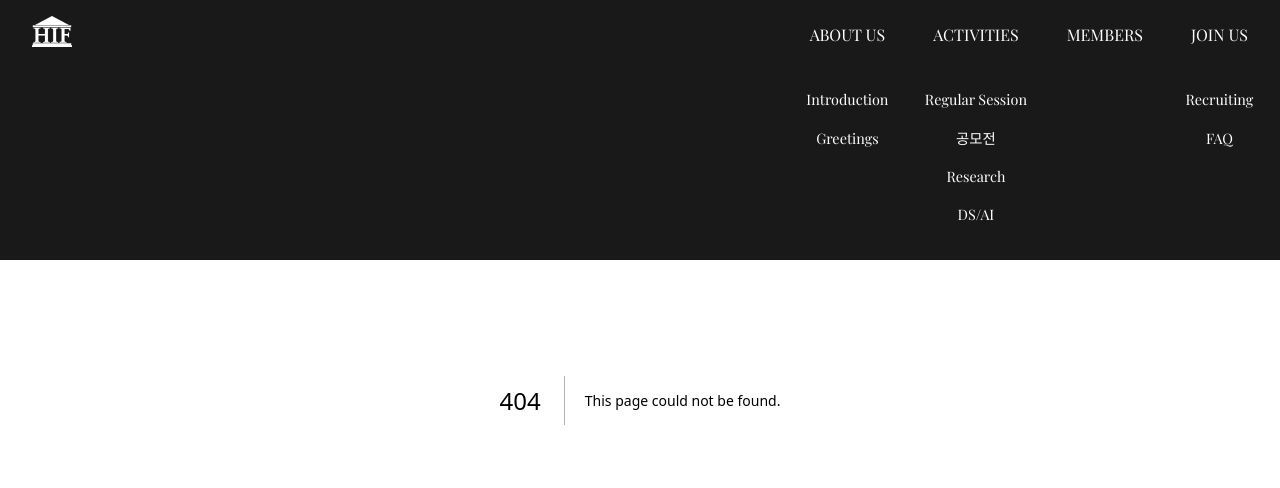
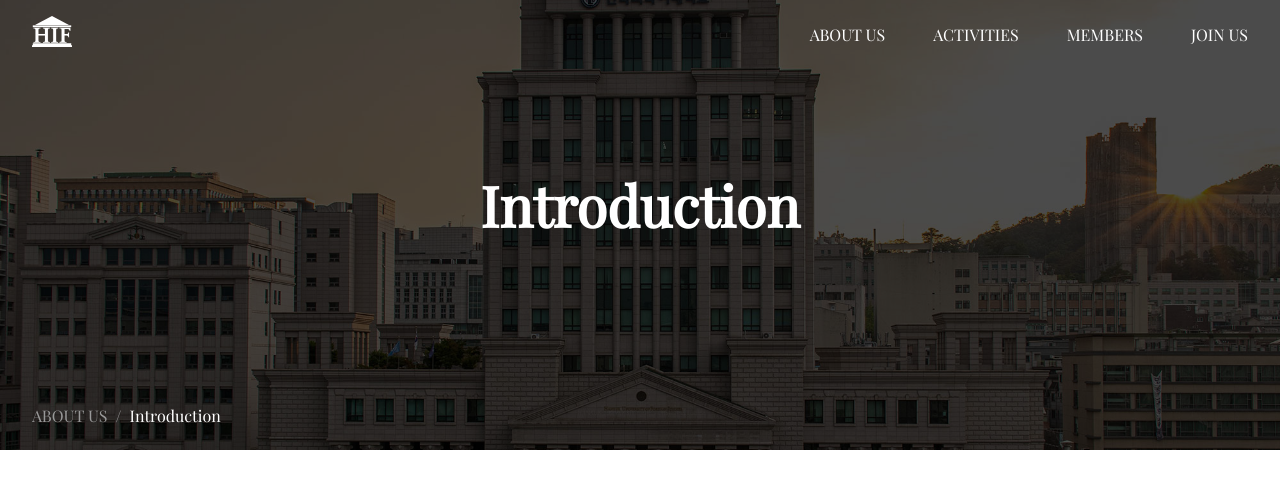
Before and after one commit to 100c08/HIF-Project, a Next.js app: page /about/introduction in a window 1280 px wide. Before the commit this address had no page. Shown: the top 488 px of the page. Built offline with nearby package versions, Linux system fonts and the light colour scheme; a web font is replaced by a local one.

Commit message:
Footer 수정

```diff
--- a/src/components/Header.js
+++ b/src/components/Header.js
@@ -11,12 +11,20 @@
 
 export default function Header() {
   const [isMenuOpen, setIsMenuOpen] = useState(false);
+  const [visibleDropdown, setVisibleDropdown] = useState(null);
 
-  const handleMouseEnter = () => {
+  const handleMouseEnter = (menu) => {
+    setVisibleDropdown(menu);
     setIsMenuOpen(true);
   };
 
   const handleMouseLeave = () => {
+    setVisibleDropdown(null);
+    setIsMenuOpen(false);
+  };
+
+  const handleLinkClick = () => {
+    setVisibleDropdown(null);
     setIsMenuOpen(false);
   };
 
@@ -24,9 +32,10 @@
     {
       title: "ABOUT US",
       menu: "about",
+      href: "/about/introduction",
       items: [
-        { label: "Introduction", href: "/introduction" },
-        { label: "Greetings", href: "/greetings" },
+        { label: "Introduction", href: "/about/introduction" },
+        { label: "Greetings", href: "/about/greetings" },
       ],
     },
     {
@@ -58,7 +67,6 @@
   return (
     <header
       className={`${styles.header} ${isMenuOpen ? styles.menuOpen : ''} ${playfairDisplay.variable}`}
-      onMouseEnter={handleMouseEnter}
       onMouseLeave={handleMouseLeave}
     >
       <div className={styles.logoContainer}>
@@ -73,20 +81,30 @@
         </Link>
       </div>
 
+
       <nav className={styles.nav}>
         <ul className={styles.navMenu}>
           {menuItems.map(({ title, menu, items, href }) => (
-            <li key={menu} className={styles.navItem}>
-              <Link href={href || "#"} className={styles.navLink}>
+            <li
+              key={menu}
+              className={styles.navItem}
+              onMouseEnter={() => handleMouseEnter(menu)}
+            >
+              <Link
+                href={href || "#"}
+                className={styles.navLink}
+                onClick={handleLinkClick}  // 클릭 핸들러 추가
+              >
                 {title}
               </Link>
               {items.length > 0 && (
-                <ul className={styles.dropdownMenu}>
+                <ul className={`${styles.dropdownMenu} ${visibleDropdown === menu ? styles.show : ''}`}>
                   {items.map(({ label, href, className }) => (
                     <li key={label} className={styles.dropdownItem}>
                       <Link
                         href={href}
                         className={`${styles.dropdownLink} ${className || ''}`}
+                        onClick={handleLinkClick}  // 클릭 핸들러 추가
                       >
                         {label}
                       </Link>
--- /dev/null
+++ b/src/pages/about/introduction.js
@@ -0,0 +1,41 @@
+import Head from 'next/head';
+import Link from 'next/link';
+import styles from '../../styles/about/Introduction.module.css';
+import localFont from "next/font/local";
+
+const playfairDisplay = localFont({
+  src: "../../pages/fonts/PlayfairDisplay-Regular.woff",
+  variable: "--font-playfair"
+});
+
+export default function Introduction() {
+    return (
+      <div className={playfairDisplay.variable}>
+        <Head>
+        <title>Introduction | 금융연구회</title>
+        <meta property="og:title" content="Introduction | 금융연구회" />
+        <meta name="description" content="금융연구회 소개 페이지입니다." />
+      </Head>
+      {/* Hero Section */}
+      <div className={styles.heroSection}>
+        <div className={styles.heroOverlay} />
+        <h1 className={styles.heroTitle}>
+          Introduction
+        </h1>
+        {/* Breadcrumb Navigation */}
+        <div className={styles.breadcrumb}>
+          <Link href="/" className={styles.breadcrumbLink}>ABOUT US</Link>
+          <span className={styles.separator}>/</span>
+          <span className={styles.current}>Introduction</span>
+        </div>
+      </div>
+
+      {/* Main Content */}
+      <div className={styles.mainContent}>
+        <div className={styles.contentSection}>
+          {/* 여기에 실제 콘텐츠가 들어갈 예정 */}
+        </div>
+      </div>
+    </div>
+  );
+}
--- /dev/null
+++ b/src/styles/about/Introduction.module.css
@@ -0,0 +1,86 @@
+.heroSection {
+    height: 450px;  /* 높이를 늘려서 breadcrumb까지 포함 */
+    position: relative;
+    background-image: url('/background.gif');
+    background-size: cover;
+    background-position: center;
+    display: flex;
+    flex-direction: column;  /* 세로 방향 배치로 변경 */
+    justify-content: center;  /* 위아래로 간격 벌리기 */
+    overflow: hidden;
+  }
+
+  .heroOverlay {
+    position: absolute;
+    top: 0;
+    left: 0;
+    right: 0;
+    bottom: 0;
+    background: rgba(0, 0, 0, 0.5);
+  }
+
+  .heroTitle {
+    color: #fff;
+    font-size: 3.5rem;
+    font-family: var(--font-playfair);
+    text-align: center;
+    z-index: 1;
+    margin-top: 160px;
+    opacity: 0;
+    transform: translateY(50px);
+    animation: slideUp 1s cubic-bezier(0.4, 0, 0.2, 1) forwards;
+  }
+
+  .breadcrumb {
+    padding: 1rem 2rem;
+    font-family: var(--font-playfair);
+    position: relative;
+    z-index: 1;
+    margin-top: auto;
+    margin-bottom: 5px;  /* 하단 여백 추가 */
+  }
+
+  .breadcrumbLink {
+    color: #999;
+    text-decoration: none;
+    transition: color 0.3s ease;
+    font-family: var(--font-playfair);
+  }
+
+  .breadcrumbLink:hover {
+    color: #fff;
+  }
+
+  .separator {
+    margin: 0 0.5rem;
+    color: #999;
+  }
+
+  .current {
+    color: #fff;
+    font-weight: 500;
+    font-family: var(--font-playfair);
+  }
+
+  .mainContent {
+    background: #fff;
+    padding: 2rem;
+    position: relative;
+  }
+
+  .contentSection {
+    max-width: 1200px;
+    margin: 0 auto;
+    padding: 2rem 0;
+  }
+
+  @keyframes slideUp {
+    from {
+      opacity: 0;
+      transform: translateY(50px);
+    }
+    to {
+      opacity: 1;
+      transform: translateY(0);
+    }
+  }
```
Also changed, not shown: src/components/Footer.js (+32 -30 lines), src/components/Home/Section1.js (+8 -1 lines), src/styles/Footer.module.css (+33 -47 lines), public/White_O.svg (renamed from public/흰_글자O.svg), public/background.gif (renamed from public/home.gif).
